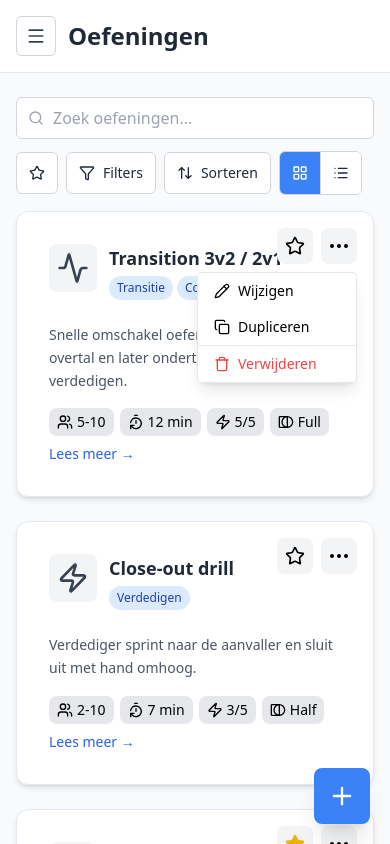
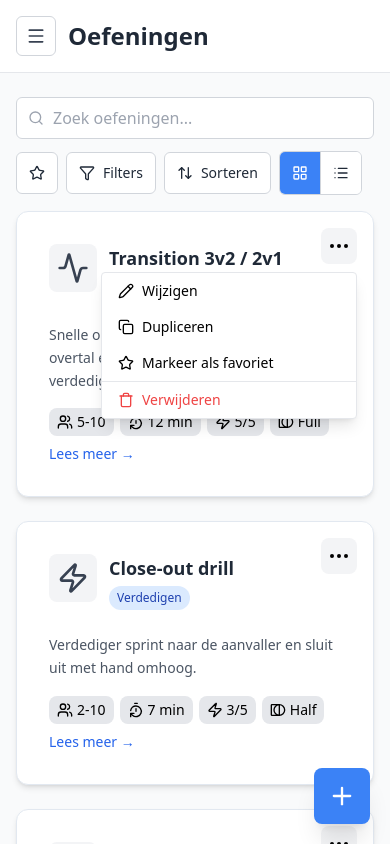
Before and after one commit to SebasJH/court-assist, a Vue app: page /oefeningen in a window 390 px wide. Both pictures are taken after a click on the element 339 px from the left and 246 px from the top of the page. Built offline with nearby package versions, Linux system fonts and the light colour scheme.

Commit message:
Updated exercisecard item

```diff
--- a/src/components/exercise/ExerciseCardItem.vue
+++ b/src/components/exercise/ExerciseCardItem.vue
@@ -15,7 +15,7 @@
         </div>
 
         <!-- Title -->
-        <div class="flex-1 min-w-0 pr-18">
+        <div class="flex-1 min-w-0 pr-12 md:pr-[4.5rem]">
           <div class="text-lg font-bold text-gray-800 break-words">{{ exercise.name }}</div>
 
           <!-- Categories -->
@@ -23,7 +23,7 @@
             <span
                 v-for="cat in exercise.category"
                 :key="cat"
-                class="exercise-category badge small bg-blue-100 text-blue-800 px-2 py-1 rounded-full"
+                class="exercise-category badge small bg-blue-100 text-blue-800 px-2 py-1 rounded-full whitespace-nowrap"
             >
               {{ cat }}
             </span>
@@ -34,7 +34,7 @@
         <!-- Actions -->
         <div class="absolute top-4 right-4 flex items-start gap-2" ref="controlsRef" @mouseenter="liftEnter" @mouseleave="liftLeave">
           <button
-            class="star flex items-center justify-center rounded-lg bg-gray-100 hover:bg-gray-200 transition-colors duration-200 w-9 h-9 cursor-pointer"
+            class="star hidden md:inline-flex items-center justify-center rounded-lg bg-gray-100 hover:bg-gray-200 transition-colors duration-200 w-9 h-9 cursor-pointer"
             :aria-pressed="exercise.favorite ? 'true' : 'false'"
             :title="exercise.favorite ? 'Verwijder uit favorieten' : 'Markeer als favoriet'"
             @click.stop="toggleFav"
@@ -56,7 +56,7 @@
               v-if="menuOpen"
               ref="menuRef"
               @click.stop
-              :class="['absolute top-full mt-2 w-40 bg-white border border-gray-200 rounded shadow-lg flex flex-col z-[3000]', alignRight ? 'right-0' : 'left-0']"
+              :class="['absolute top-full mt-2 w-64 md:w-40 whitespace-nowrap bg-white border border-gray-200 rounded shadow-lg flex flex-col z-[3000]', alignRight ? 'right-0' : 'left-0']"
             >
               <button @click="onEdit" class="cursor-pointer text-sm flex items-center gap-x-2 w-full text-left font-medium px-4 py-2 hover:bg-gray-100">
                 <Pencil class="w-fit h-4" />
@@ -65,6 +65,10 @@
               <button @click="onDuplicate" class="cursor-pointer text-sm flex items-center gap-x-2 w-full text-left font-medium px-4 py-2 hover:bg-gray-100">
                 <Copy class="w-fit h-4" />
                 Dupliceren
+              </button>
+              <button @click="onToggleFavFromMenu" class="cursor-pointer text-sm flex items-center gap-x-2 w-full text-left font-medium px-4 py-2 hover:bg-gray-100 md:hidden">
+                <Star class="w-fit h-4" :class="exercise.favorite ? 'text-yellow-500' : ''" :fill="exercise.favorite ? 'currentColor' : 'none'" :stroke="'currentColor'" />
+                <span>{{ exercise.favorite ? 'Verwijder uit favorieten' : 'Markeer als favoriet' }}</span>
               </button>
               <button @click="onDelete" class="cursor-pointer border-t border-gray-200 text-sm flex items-center gap-x-2 w-full text-left font-medium px-4 py-2 hover:bg-gray-100 text-red-500">
                 <Trash class="w-fit h-4" />
@@ -257,6 +261,10 @@ const slug = computed(() => {
 function toggleFav() {
   emit('toggle-fav', props.exercise.id)
 }
+function onToggleFavFromMenu() {
+  toggleFav()
+  closeMenu()
+}
 
 const showPlayers = computed(() => hasPlayers(props.exercise?.minPlayers, props.exercise?.maxPlayers))
 const playersLabel = computed(() => formatPlayersFromExercise(props.exercise, { variant: 'compact' }))
```
